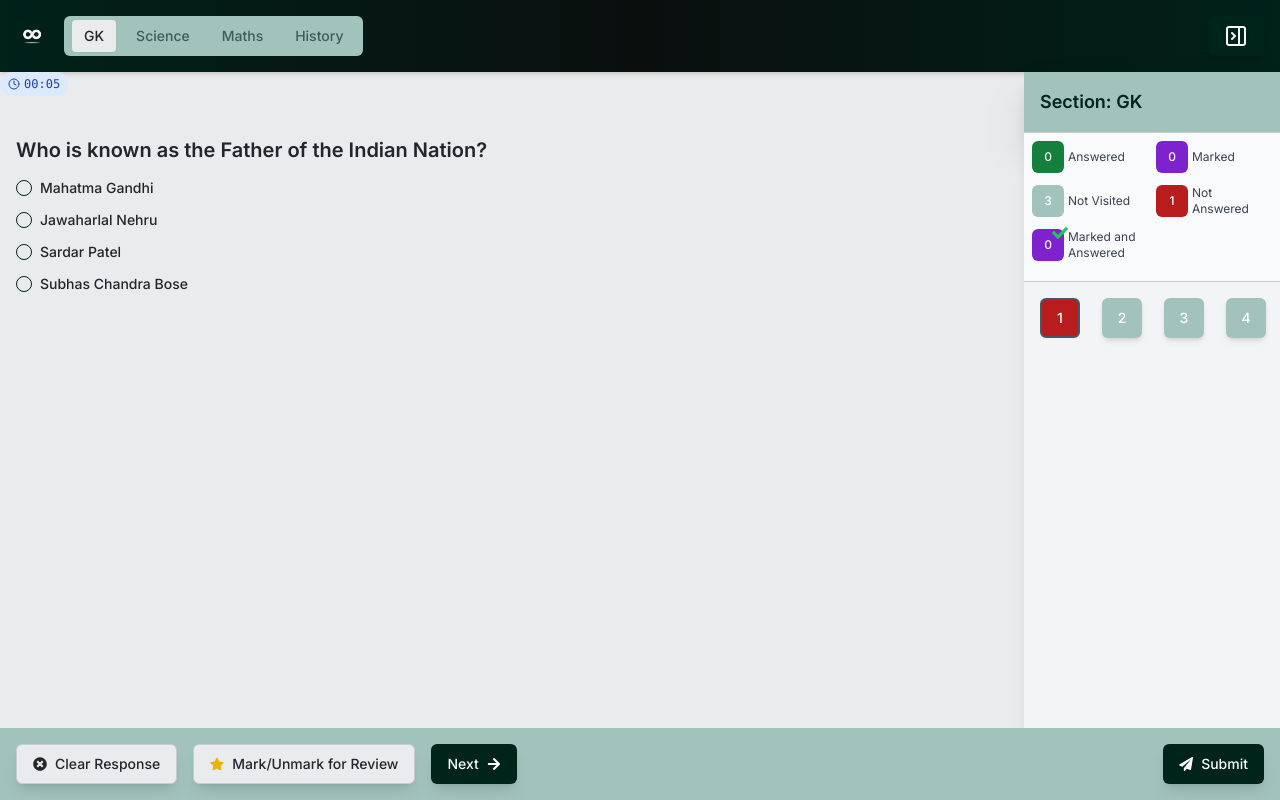
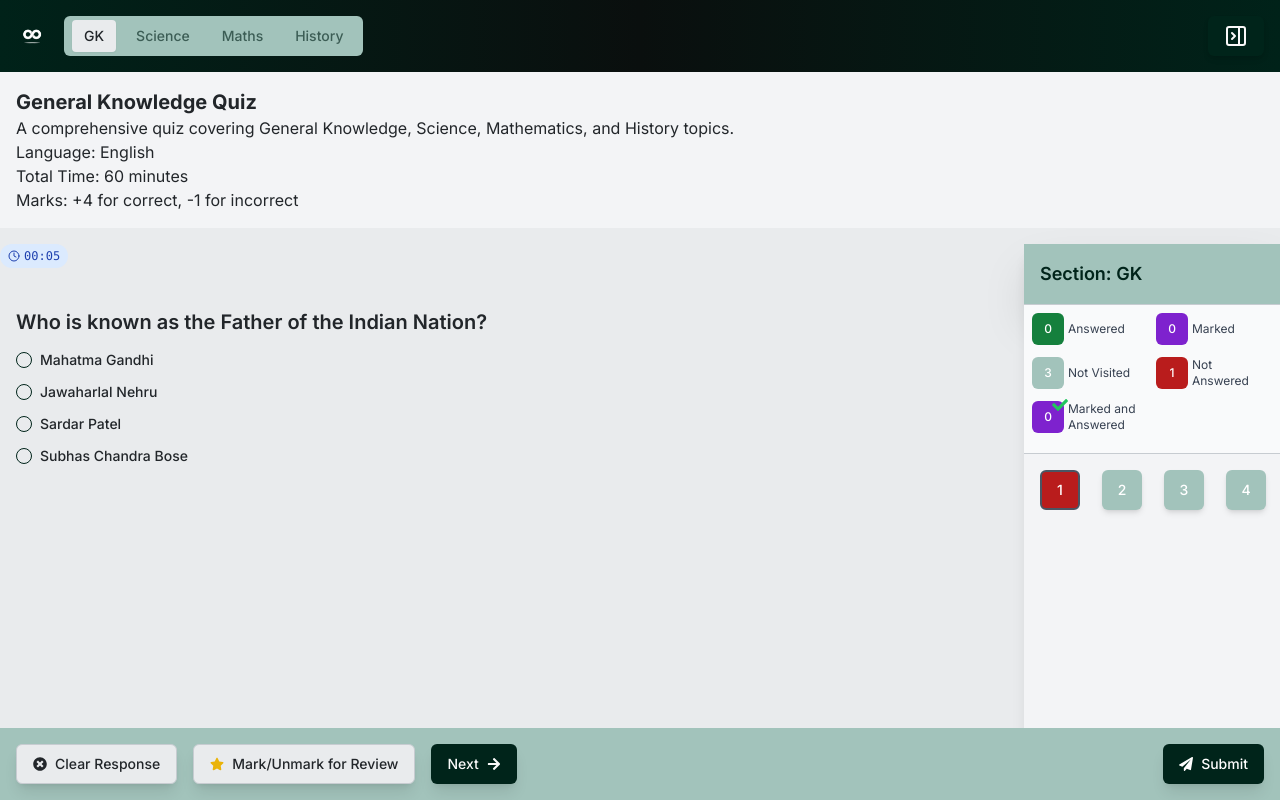
Before and after one commit to destx0/gquiz, a Next.js app: page /test in a window 1280 px wide. Built offline with nearby package versions, Linux system fonts and the light colour scheme.

Commit message:
added quiz desc

```diff
--- a/src/app/test/page.js
+++ b/src/app/test/page.js
@@ -4,7 +4,7 @@ import Head from "next/head";
 import TestHeader from "@/components/TestHeader";
 import MainContent from "@/components/MainContent";
 import QuestionControls from "@/components/QuestionControls";
-import questions from "@/data/questions";
+import quizData from "@/data/quizData"; // Updated import
 import useTestStore from "@/store/testStore";
 
 export default function Test() {
@@ -27,14 +27,14 @@ export default function Test() {
 	} = useTestStore();
 
 	useEffect(() => {
-		initializeQuestions(questions);
+		initializeQuestions(quizData.questions); // Updated to use quizData.questions
 
 		const handleResize = () => {
 			setShowNavigation(window.innerWidth >= 768);
 		};
 
 		window.addEventListener("resize", handleResize);
-		handleResize(); // Set the initial state based on the current window size
+		handleResize();
 		return () => window.removeEventListener("resize", handleResize);
 	}, [initializeQuestions, setShowNavigation]);
 
@@ -54,6 +54,7 @@ export default function Test() {
 				flaggedQuestions={flaggedQuestions}
 				showNavigation={showNavigation}
 				setShowNavigation={setShowNavigation}
+				quizData={quizData} // Pass quizData to MainContent
 			/>
 		),
 		[
@@ -74,7 +75,7 @@ export default function Test() {
 			<QuestionControls
 				currentQuestionIndex={currentQuestionIndex}
 				currentSectionIndex={currentSectionIndex}
-				questions={questions}
+				questions={quizData.questions} // Updated to use quizData.questions
 				setCurrentQuestionIndex={setCurrentQuestionIndex}
 				unmarkQuestion={unmarkQuestion}
 				markForReview={markForReview}
@@ -99,12 +100,26 @@ export default function Test() {
 	return (
 		<>
 			<Head>
-				<title>Test Page</title>
-				<meta name="description" content="This is a test page." />
+				<title>{quizData.name}</title>
+				<meta name="description" content={quizData.description} />
 				<link rel="icon" href="/favicon.ico" />
 			</Head>
 			<div className="flex flex-col min-h-screen">
-				<TestHeader setShowNavigation={handleSetShowNavigation} />
+				<TestHeader
+					setShowNavigation={handleSetShowNavigation}
+					quizName={quizData.name}
+					totalTime={quizData.totalTimeInMinutes}
+				/>
+				<div className="bg-gray-100 p-4 mb-4">
+					<h2 className="text-xl font-bold">{quizData.name}</h2>
+					<p>{quizData.description}</p>
+					<p>Language: {quizData.language}</p>
+					<p>Total Time: {quizData.totalTimeInMinutes} minutes</p>
+					<p>
+						Marks: +{quizData.positiveMarks} for correct, -
+						{quizData.negativeMarks} for incorrect
+					</p>
+				</div>
 				{memoizedMainContent}
 				{memoizedQuestionControls}
 			</div>
--- /dev/null
+++ b/src/data/quizData.jsx
@@ -0,0 +1,198 @@
+const quizData = {
+	name: "General Knowledge Quiz",
+	description:
+		"A comprehensive quiz covering General Knowledge, Science, Mathematics, and History topics.",
+	language: "English",
+	totalTimeInMinutes: 60,
+	positiveMarks: 4,
+	negativeMarks: 1,
+	questions: [
+		{
+			section: "GK",
+			questions: [
+				{
+					question:
+						"Who is known as the Father of the Indian Nation?",
+					options: [
+						"Mahatma Gandhi",
+						"Jawaharlal Nehru",
+						"Sardar Patel",
+						"Subhas Chandra Bose",
+					],
+					answerIndex: 0,
+					explanation:
+						"Mahatma Gandhi is known as the Father of the Indian Nation for his role in India's struggle for independence through non-violent civil disobedience.",
+				},
+				{
+					question: "Which is the highest civilian award in India?",
+					options: [
+						"Bharat Ratna",
+						"Padma Vibhushan",
+						"Padma Bhushan",
+						"Padma Shri",
+					],
+					answerIndex: 0,
+					explanation:
+						"The Bharat Ratna is the highest civilian award in India, awarded for exceptional service towards the advancement of art, literature, and science, and in recognition of public service of the highest order.",
+				},
+				{
+					question: "What is the national animal of India?",
+					options: ["Tiger", "Lion", "Elephant", "Peacock"],
+					answerIndex: 0,
+					explanation:
+						"The tiger is the national animal of India, symbolizing strength, agility, and power.",
+				},
+				{
+					question: "Who wrote the national anthem of India?",
+					options: [
+						"Rabindranath Tagore",
+						"Bankim Chandra Chatterjee",
+						"Sarojini Naidu",
+						"Sarat Chandra Chattopadhyay",
+					],
+					answerIndex: 0,
+					explanation:
+						"Rabindranath Tagore wrote the national anthem of India, 'Jana Gana Mana'.",
+				},
+			],
+		},
+		{
+			section: "Science",
+			questions: [
+				{
+					question: "What is the chemical formula for water?",
+					options: ["H2O", "CO2", "O2", "NaCl"],
+					answerIndex: 0,
+					explanation:
+						"The chemical formula for water is H2O, indicating that each molecule of water is composed of two hydrogen atoms and one oxygen atom.",
+				},
+				{
+					question: "What planet is known as the Red Planet?",
+					options: ["Mars", "Earth", "Jupiter", "Venus"],
+					answerIndex: 0,
+					explanation:
+						"Mars is known as the Red Planet because of its reddish appearance, which is due to iron oxide (rust) on its surface.",
+				},
+				{
+					question: "What is the boiling point of water?",
+					options: ["100°C", "0°C", "50°C", "37°C"],
+					answerIndex: 0,
+					explanation:
+						"The boiling point of water is 100°C (212°F) at standard atmospheric pressure.",
+				},
+			],
+		},
+		{
+			section: "Maths",
+			questions: [
+				{
+					question: "What is 2 + 2?",
+					options: ["3", "4", "5", "6"],
+					answerIndex: 1,
+					explanation: "2 + 2 equals 4.",
+				},
+				{
+					question: "What is the square root of 16?",
+					options: ["2", "4", "6", "8"],
+					answerIndex: 1,
+					explanation: "The square root of 16 is 4.",
+				},
+				{
+					question: "What is 10 divided by 2?",
+					options: ["2", "4", "5", "10"],
+					answerIndex: 2,
+					explanation: "10 divided by 2 equals 5.",
+				},
+				{
+					question: "What is the value of pi (π)?",
+					options: ["3.14", "2.14", "4.14", "1.14"],
+					answerIndex: 0,
+					explanation: "The value of pi (π) is approximately 3.14.",
+				},
+				{
+					question: "What is 5 * 6?",
+					options: ["30", "20", "10", "15"],
+					answerIndex: 0,
+					explanation: "5 multiplied by 6 equals 30.",
+				},
+			],
+		},
+		{
+			section: "History",
+			questions: [
+				{
+					question:
+						"Who was the first president of the United States?",
+					options: [
+						"George Washington",
+						"Thomas Jefferson",
+						"Abraham Lincoln",
+						"John Adams",
+					],
+					answerIndex: 0,
+					explanation:
+						"George Washington was the first president of the United States, serving from 1789 to 1797.",
+				},
+				{
+					question: "In which year did World War II end?",
+					options: ["1945", "1939", "1918", "1965"],
+					answerIndex: 0,
+					explanation: "World War II ended in 1945.",
+				},
+				{
+					question: "Who discovered America?",
+					options: [
+						"Christopher Columbus",
+						"Leif Erikson",
+						"Marco Polo",
+						"James Cook",
+					],
+					answerIndex: 0,
+					explanation:
+						"Christopher Columbus is credited with discovering America in 1492, although it is now known that other explorers, such as Leif Erikson, reached the continent earlier.",
+				},
+				{
+					question: "Which ancient civilization built the pyramids?",
+					options: ["Egyptian", "Roman", "Greek", "Mesopotamian"],
+					answerIndex: 0,
+					explanation:
+						"The ancient Egyptian civilization built the pyramids.",
+				},
+				{
+					question:
+						"What was the first capital of the United States?",
+					options: [
+						"New York",
+						"Philadelphia",
+						"Washington D.C.",
+						"Boston",
+					],
+					answerIndex: 0,
+					explanation:
+						"New York City was the first capital of the United States, before the capital was moved to Philadelphia and later to Washington D.C.",
+				},
+				{
+					question: "Who was known as the Iron Lady?",
+					options: [
+						"Margaret Thatcher",
+						"Indira Gandhi",
+						"Golda Meir",
+						"Angela Merkel",
+					],
+					answerIndex: 0,
+					explanation:
+						"Margaret Thatcher, the first female Prime Minister of the United Kingdom, was known as the Iron Lady due to her strong-willed leadership and uncompromising politics.",
+				},
+				{
+					question: "When did the French Revolution begin?",
+					options: ["1789", "1776", "1804", "1917"],
+					answerIndex: 0,
+					explanation:
+						"The French Revolution began in 1789 and led to significant political and social change in France.",
+				},
+			],
+		},
+	],
+};
+
+export default quizData;
```
